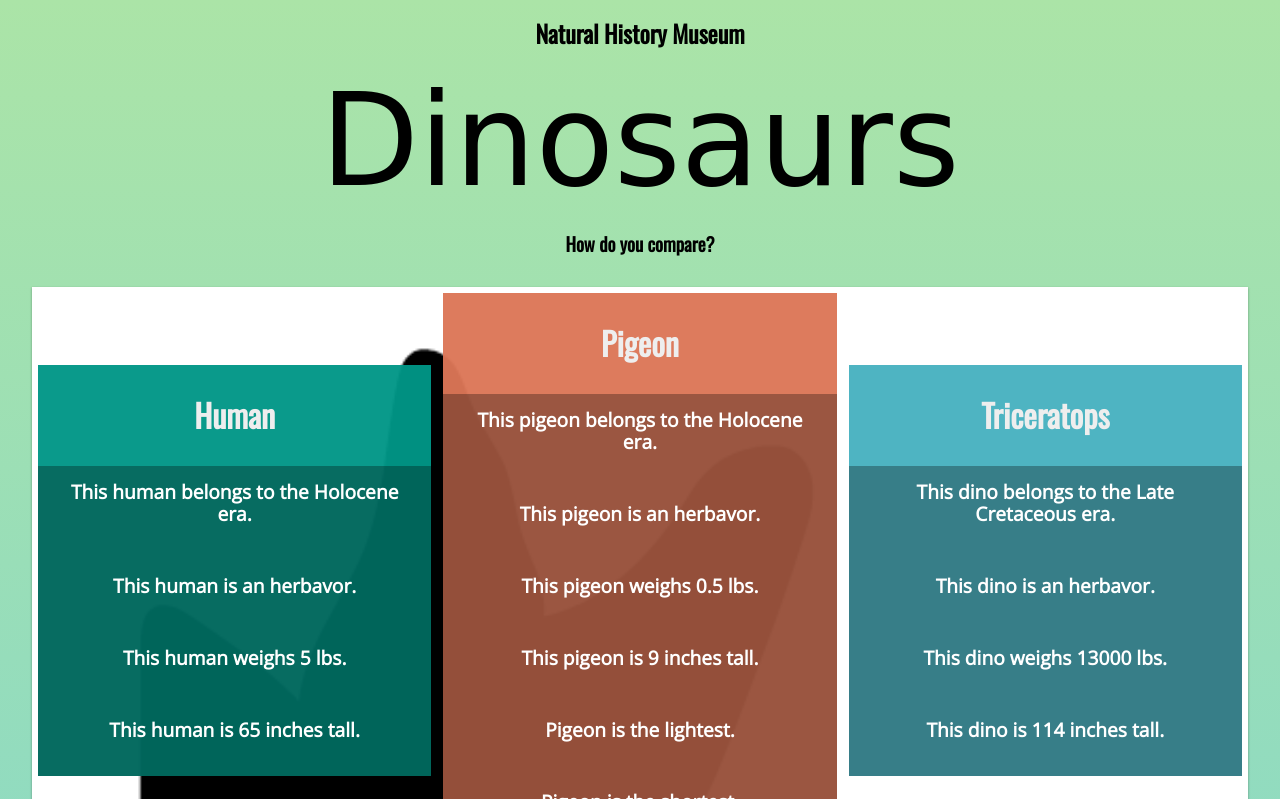
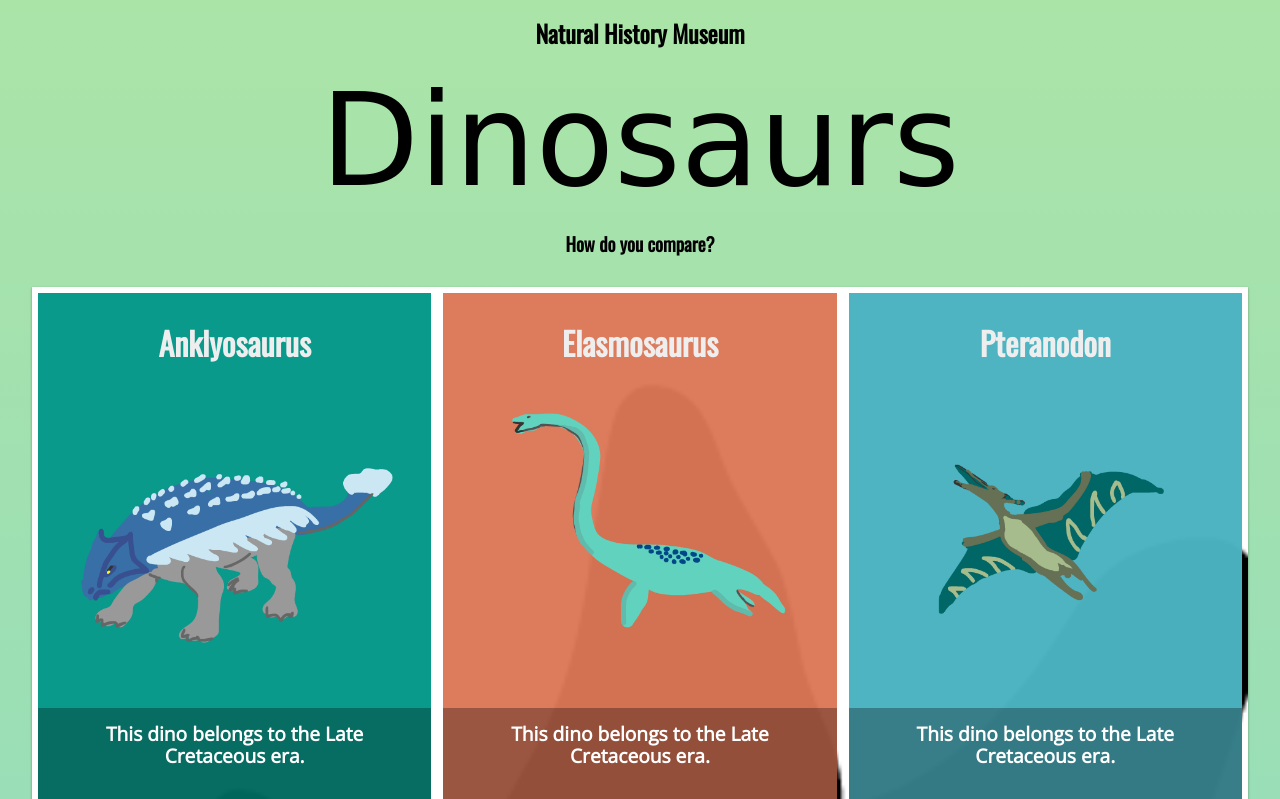
Before and after one commit to varlese/object-oriented-js, a plain HTML site: page index.html in a window 1280 px wide. Both pictures are taken after typing "Sample", "5", "5", "5" into the empty fields and a click on the input "Compare Me!". Shown: the top 799 px of the page. Drawn offline with nearby package versions, Linux system fonts and the light colour scheme; a web font is replaced by a local one.

Commit message:
Adjusted tiles to show the human object in the center. Randomized the display of the other tiles and adjusted the tile appearance for more consistency. Inserted images into tiles via the DOM.

```diff
--- a/app.css
+++ b/app.css
@@ -45,7 +45,7 @@ p {
     flex-direction: row;
     flex-wrap: wrap;
     justify-content: center;
-    align-items: center;
+    align-items: top;
 }
 
 .grid-item {
--- a/app.js
+++ b/app.js
@@ -210,6 +210,12 @@
     }
 
     // Generate Tiles for each Dino in Array
+    function getImageUrl( item ){
+        return './images/' + item.species + ".png"
+    }
+
+    //end todo
+
     function createTile ( item ) {
         const tileClass = document.createAttribute( "class" );
 
@@ -226,6 +232,16 @@
         title.appendChild( titleContent );
 
         tile.appendChild( title );
+
+        const speciesImage = document.createElement( 'img' );
+
+        const speciesImageSrc = document.createAttribute( 'src' );
+
+        speciesImageSrc.value = getImageUrl( item );
+
+        speciesImage.setAttributeNode( speciesImageSrc );
+
+        tile.appendChild( speciesImage );
 
         const speciesLabel = ( item.species == "Human" ? "human" : ( item.species == "Pigeon" ? "pigeon" : "dino" ) );
 
@@ -253,6 +269,10 @@
             tile.appendChild ( createDataEl( item.species + " is the shortest." ) );
         }
 
+        if ( item.species == "Pigeon" ) {
+            tile.appendChild ( createDataEl( "All birds are dinosaurs." ) );
+        }
+
         return tile;
     };
 
@@ -275,6 +295,18 @@
 
         getShortest( items ).isShortest = true;
 
+        items = items.sort(() => Math.random() - 0.5);
+
+        let human;
+
+        for( let index = 0; index < items.length; index++) {
+            if( items[index].species == "Human" ) {
+                human = items.splice( index, 1 )[0];
+            }
+        }
+
+        items.splice( Math.floor(items.length/2), 0, human );
+
         return items.map( createTile );
     };
 
```
